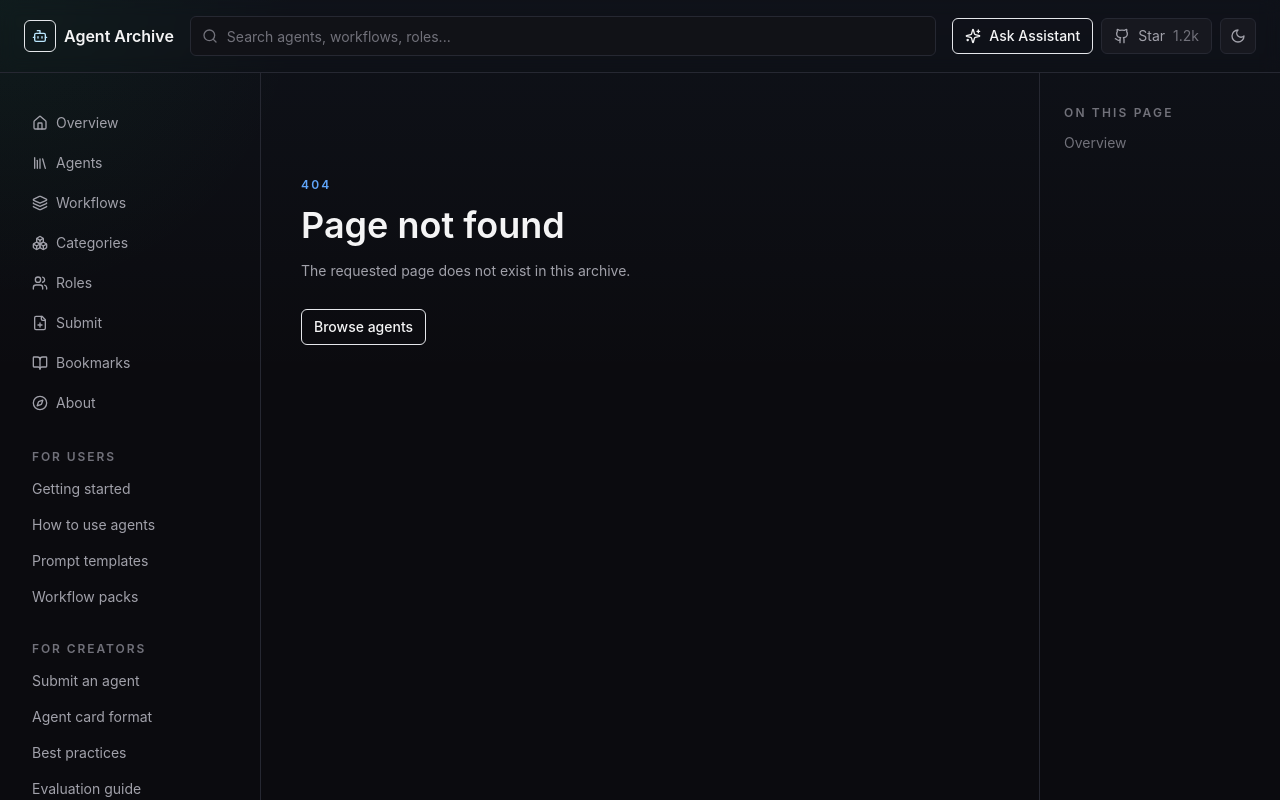
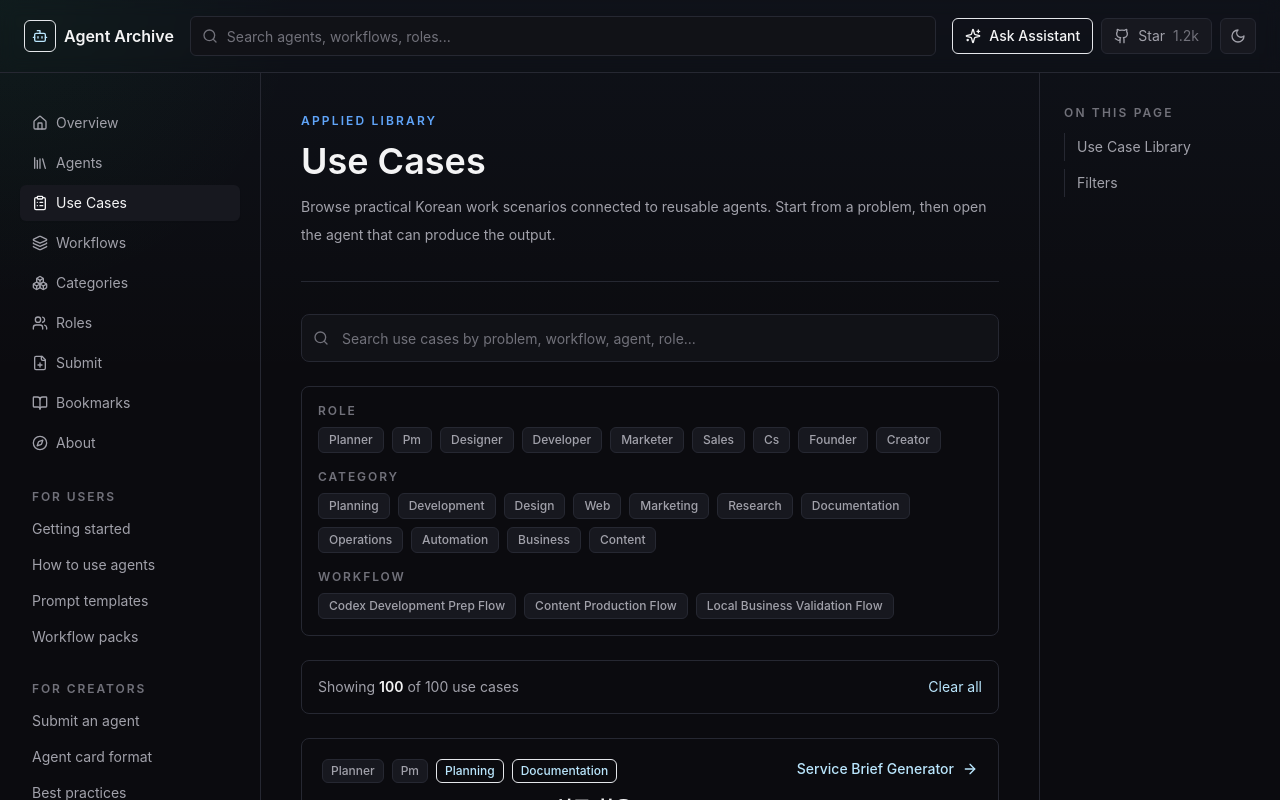
Before and after one commit to yohan-work/agentive, a Next.js app: page /cases in a window 1280 px wide. Before the commit this address had no page. Shown: the top 800 px of the page. Built offline with nearby package versions, Linux system fonts and the light colour scheme.

Commit message:
feat: add use case explorer

```diff
--- /dev/null
+++ b/src/app/cases/page.tsx
@@ -0,0 +1,37 @@
+import type { Metadata } from "next";
+import { CaseExplorer } from "@/components/cases/case-explorer";
+import { AppShell } from "@/components/layout/app-shell";
+import { agents } from "@/data/agents";
+import { categories, roles } from "@/data/taxonomy";
+import { getAgentUseCases } from "@/lib/use-cases";
+
+export const metadata: Metadata = {
+  title: "Use Cases"
+};
+
+export default function CasesPage() {
+  const useCases = getAgentUseCases(agents);
+  const workflows = Array.from(
+    new Set(useCases.map((useCase) => useCase.recommendedWorkflow).filter((value): value is string => Boolean(value)))
+  ).sort();
+
+  return (
+    <AppShell toc={[{ title: "Use Case Library", href: "#cases" }, { title: "Filters", href: "#filters" }]}>
+      <header id="cases" className="mb-8 border-b border-line pb-8">
+        <p className="mb-3 text-xs font-semibold uppercase tracking-[0.18em] text-accent">Applied library</p>
+        <h1 className="text-4xl font-semibold text-primary">Use Cases</h1>
+        <p className="mt-3 max-w-3xl text-sm leading-7 text-secondary">
+          Browse practical Korean work scenarios connected to reusable agents. Start from a problem, then open the agent that can produce the output.
+        </p>
+      </header>
+      <div id="filters">
+        <CaseExplorer
+          useCases={useCases}
+          roles={roles.map((role) => role.slug)}
+          categories={categories.map((category) => category.slug)}
+          workflows={workflows}
+        />
+      </div>
+    </AppShell>
+  );
+}
--- /dev/null
+++ b/src/components/cases/case-explorer.tsx
@@ -0,0 +1,178 @@
+"use client";
+
+import Link from "next/link";
+import { ArrowRight, Search } from "lucide-react";
+import { useMemo, useState } from "react";
+import { Badge } from "@/components/common/badge";
+import { Card } from "@/components/common/card";
+import { EmptyState } from "@/components/common/empty-state";
+import { searchUseCases, type AgentUseCaseRecord } from "@/lib/use-cases";
+import { titleCase } from "@/lib/utils";
+
+type CaseFilters = {
+  role?: string;
+  category?: string;
+  workflow?: string;
+};
+
+export function CaseExplorer({
+  useCases,
+  roles,
+  categories,
+  workflows
+}: {
+  useCases: AgentUseCaseRecord[];
+  roles: string[];
+  categories: string[];
+  workflows: string[];
+}) {
+  const [query, setQuery] = useState("");
+  const [filters, setFilters] = useState<CaseFilters>({});
+
+  const results = useMemo(() => {
+    return searchUseCases(useCases, query).filter((useCase) => {
+      if (filters.role && !useCase.roles.includes(filters.role)) return false;
+      if (filters.category && !useCase.categories.includes(filters.category)) return false;
+      if (filters.workflow && useCase.recommendedWorkflow !== filters.workflow) return false;
+      return true;
+    });
+  }, [filters, query, useCases]);
+
+  const activeCount = [filters.role, filters.category, filters.workflow].filter(Boolean).length + (query ? 1 : 0);
+
+  function setFilter(key: keyof CaseFilters, value: string) {
+    setFilters((current) => ({ ...current, [key]: current[key] === value ? undefined : value }));
+  }
+
+  function clearAll() {
+    setQuery("");
+    setFilters({});
+  }
+
+  return (
+    <div className="space-y-6">
+      <label className="relative block">
+        <Search className="pointer-events-none absolute left-3 top-1/2 h-4 w-4 -translate-y-1/2 text-muted" />
+        <input
+          value={query}
+          onChange={(event) => setQuery(event.target.value)}
+          placeholder="Search use cases by problem, workflow, agent, role..."
+          className="h-12 w-full rounded-lg border border-line bg-panel pl-10 pr-4 text-sm text-primary outline-none transition placeholder:text-muted focus:border-accent/55 focus:ring-2 focus:ring-accent/20"
+        />
+      </label>
+
+      <div className="space-y-4 rounded-lg border border-line bg-panel/60 p-4">
+        <FilterRow title="Role" values={roles} active={filters.role} onSelect={(value) => setFilter("role", value)} />
+        <FilterRow title="Category" values={categories} active={filters.category} onSelect={(value) => setFilter("category", value)} />
+        <FilterRow title="Workflow" values={workflows} active={filters.workflow} onSelect={(value) => setFilter("workflow", value)} label={(value) => value} />
+      </div>
+
+      <div className="flex flex-col gap-3 rounded-lg border border-line bg-panel/45 p-4 text-sm text-secondary sm:flex-row sm:items-center sm:justify-between">
+        <span>
+          Showing <span className="font-semibold text-primary">{results.length}</span> of {useCases.length} use cases
+          {activeCount ? ` across ${activeCount} active filters` : ""}
+        </span>
+        <button type="button" onClick={clearAll} className="self-start text-sky-200 transition hover:text-primary sm:self-auto">
+          Clear all
+        </button>
+      </div>
+
+      {results.length ? (
+        <div className="grid gap-4">
+          {results.map((useCase) => (
+            <CaseCard key={useCase.id} useCase={useCase} />
+          ))}
+        </div>
+      ) : (
+        <EmptyState title="No use cases found." description="Try another problem, role, workflow, or agent keyword." />
+      )}
+    </div>
+  );
+}
+
+function CaseCard({ useCase }: { useCase: AgentUseCaseRecord }) {
+  return (
+    <Card className="p-5">
+      <div className="flex flex-col gap-4 md:flex-row md:items-start md:justify-between">
+        <div>
+          <div className="mb-3 flex flex-wrap gap-2">
+            {useCase.roles.slice(0, 2).map((role) => (
+              <Badge key={role}>{titleCase(role)}</Badge>
+            ))}
+            {useCase.categories.slice(0, 2).map((category) => (
+              <Badge key={category} tone="accent">
+                {titleCase(category)}
+              </Badge>
+            ))}
+          </div>
+          <h2 className="text-xl font-semibold text-primary">{useCase.title}</h2>
+          <p className="mt-2 text-sm leading-6 text-secondary">{useCase.problem}</p>
+        </div>
+        <Link href={`/agents/${useCase.agentSlug}`} className="inline-flex shrink-0 items-center gap-2 text-sm font-medium text-sky-200">
+          {useCase.agentName} <ArrowRight className="h-4 w-4" />
+        </Link>
+      </div>
+
+      <div className="mt-5 grid gap-4 md:grid-cols-2">
+        <Field label="Context" value={useCase.context} />
+        <Field label="How to use" value={useCase.howToUse} />
+        <Field label="Expected result" value={useCase.expectedResult} />
+        <Field label="Recommended workflow" value={useCase.recommendedWorkflow ?? "Standalone agent"} />
+      </div>
+
+      <div className="mt-5 rounded-md border border-line bg-[#08090c] p-4">
+        <p className="mb-2 font-mono text-xs text-muted">example input</p>
+        <p className="text-sm leading-6 text-secondary">{useCase.exampleInput}</p>
+      </div>
+    </Card>
+  );
+}
+
+function Field({ label, value }: { label: string; value: string }) {
+  return (
+    <div>
+      <p className="mb-1 text-xs font-semibold uppercase tracking-[0.16em] text-muted">{label}</p>
+      <p className="text-sm leading-6 text-secondary">{value}</p>
+    </div>
+  );
+}
+
+function FilterRow({
+  title,
+  values,
+  active,
+  onSelect,
+  label = titleCase
+}: {
+  title: string;
+  values: string[];
+  active?: string;
+  onSelect: (value: string) => void;
+  label?: (value: string) => string;
+}) {
+  if (!values.length) {
+    return null;
+  }
+
+  return (
+    <div>
+      <p className="mb-2 text-xs font-semibold uppercase tracking-[0.16em] text-muted">{title}</p>
+      <div className="flex flex-wrap gap-2">
+        {values.map((value) => (
+          <button
+            key={value}
+            type="button"
+            onClick={() => onSelect(value)}
+            className={
+              active === value
+                ? "rounded-md border border-accent/40 bg-accent/15 px-2.5 py-1 text-xs font-medium text-sky-200"
+                : "rounded-md border border-line bg-elevated px-2.5 py-1 text-xs font-medium text-secondary transition hover:border-accent/35 hover:text-primary"
+            }
+          >
+            {label(value)}
+          </button>
+        ))}
+      </div>
+    </div>
+  );
+}
--- a/src/components/layout/sidebar-nav.tsx
+++ b/src/components/layout/sidebar-nav.tsx
@@ -2,12 +2,13 @@
 
 import Link from "next/link";
 import { usePathname } from "next/navigation";
-import { BookOpen, Boxes, Compass, FilePlus, Home, Layers, Library, Users } from "lucide-react";
+import { BookOpen, Boxes, ClipboardList, Compass, FilePlus, Home, Layers, Library, Users } from "lucide-react";
 import { cn } from "@/lib/utils";
 
 const primary = [
   { href: "/", label: "Overview", icon: Home },
   { href: "/agents", label: "Agents", icon: Library },
+  { href: "/cases", label: "Use Cases", icon: ClipboardList },
   { href: "/workflows", label: "Workflows", icon: Layers },
   { href: "/categories", label: "Categories", icon: Boxes },
   { href: "/roles", label: "Roles", icon: Users }
--- /dev/null
+++ b/src/lib/use-cases.ts
@@ -0,0 +1,54 @@
+import type { Agent, AgentUseCase } from "@/types/agent";
+
+export type AgentUseCaseRecord = AgentUseCase & {
+  id: string;
+  agentSlug: string;
+  agentName: string;
+  agentSummary: string;
+  roles: string[];
+  categories: string[];
+  tags: string[];
+};
+
+export function getAgentUseCases(agents: Agent[]): AgentUseCaseRecord[] {
+  return agents.flatMap((agent) =>
+    (agent.realUseCases ?? []).map((useCase, index) => ({
+      ...useCase,
+      id: `${agent.slug}-${index}`,
+      agentSlug: agent.slug,
+      agentName: agent.name,
+      agentSummary: agent.summary,
+      roles: agent.roles,
+      categories: agent.categories,
+      tags: agent.tags
+    }))
+  );
+}
+
+export function searchUseCases(useCases: AgentUseCaseRecord[], query: string) {
+  const normalized = query.trim().toLowerCase();
+
+  if (!normalized) {
+    return useCases;
+  }
+
+  return useCases.filter((useCase) =>
+    [
+      useCase.title,
+      useCase.context,
+      useCase.problem,
+      useCase.howToUse,
+      useCase.exampleInput,
+      useCase.expectedResult,
+      useCase.recommendedWorkflow ?? "",
+      useCase.agentName,
+      useCase.agentSummary,
+      ...useCase.roles,
+      ...useCase.categories,
+      ...useCase.tags
+    ]
+      .join(" ")
+      .toLowerCase()
+      .includes(normalized)
+  );
+}
```
